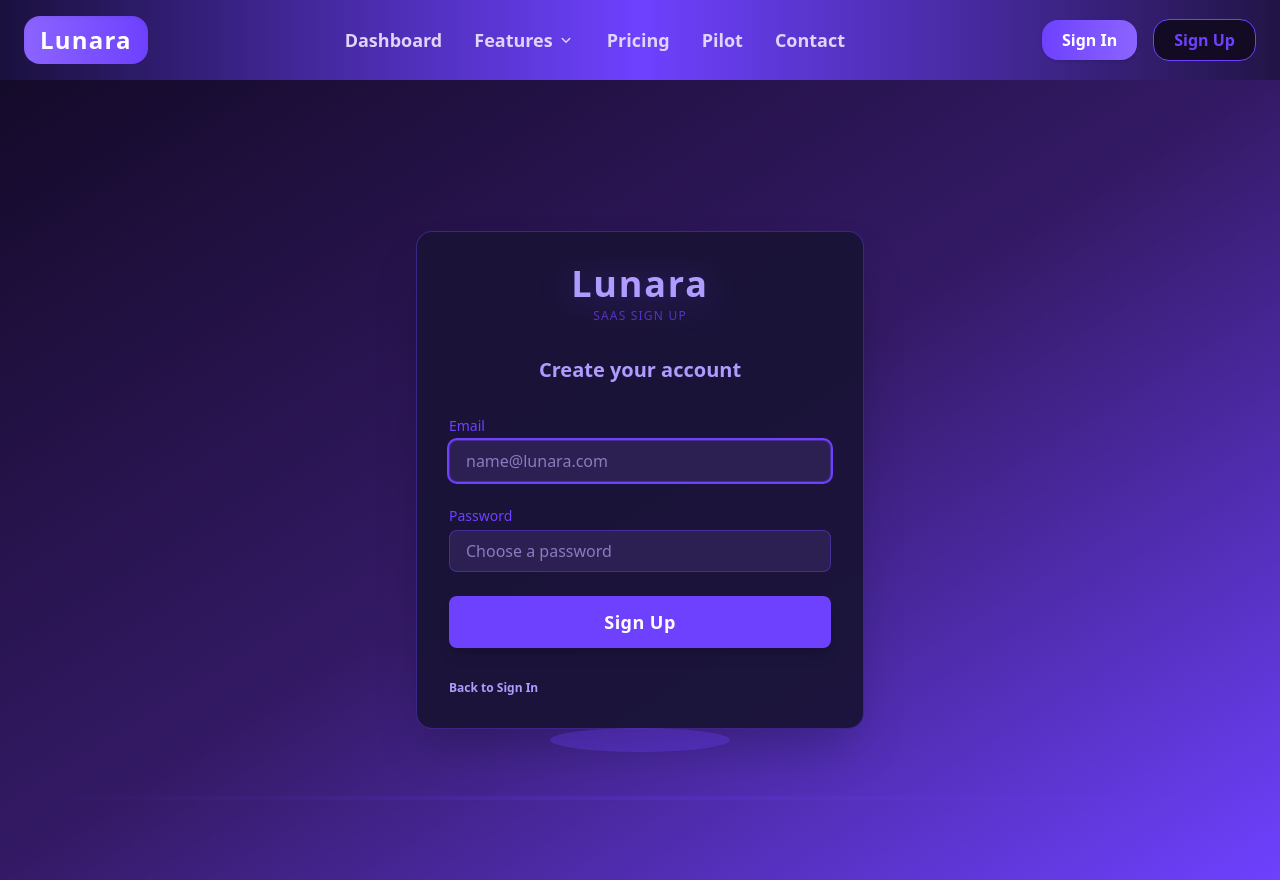
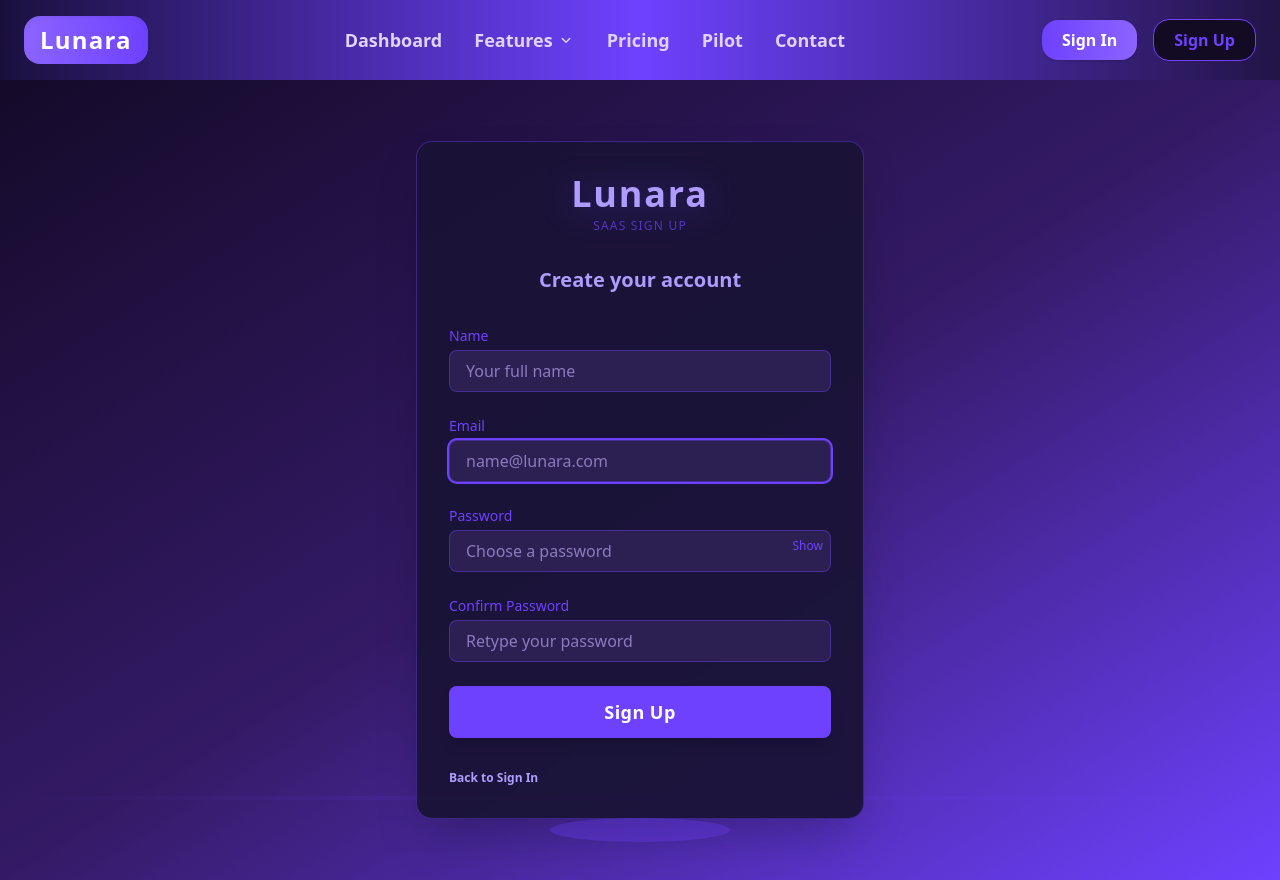
Before and after one commit to LunaraHQ/lunara-website, a Next.js app: page /auth/signup in a window 1280 px wide. Built offline with nearby package versions, Linux system fonts and the light colour scheme.

Commit message:
Update signup.js

```diff
--- a/pages/auth/signup.js
+++ b/pages/auth/signup.js
@@ -3,13 +3,31 @@ import { useRouter } from "next/router";
 import { supabase } from "../../utils/supabaseClient";
 import { useSession } from "../../hooks/useSession";
 
+// Password strength calculation
+function getPasswordStrength(password) {
+  let score = 0;
+  if (password.length > 7) score++;
+  if (password.length > 11) score++;
+  if (/[A-Z]/.test(password)) score++;
+  if (/[a-z]/.test(password)) score++;
+  if (/[0-9]/.test(password)) score++;
+  if (/[^A-Za-z0-9]/.test(password)) score++;
+  if (score <= 2) return { label: "Weak", color: "#e53e3e", percent: 30 };
+  if (score <= 4) return { label: "Medium", color: "#ecc94b", percent: 60 };
+  return { label: "Strong", color: "#38a169", percent: 100 };
+}
+
 export default function SignUp() {
   const router = useRouter();
   const { session, loading } = useSession();
+
   const [email, setEmail] = useState("");
+  const [name, setName] = useState("");
   const [password, setPassword] = useState("");
+  const [confirm, setConfirm] = useState("");
   const [errorMsg, setErrorMsg] = useState("");
   const [successMsg, setSuccessMsg] = useState("");
+  const [showPassword, setShowPassword] = useState(false);
 
   useEffect(() => {
     if (!loading && session) {
@@ -17,18 +35,38 @@ export default function SignUp() {
     }
   }, [session, loading, router]);
 
+  const strength = getPasswordStrength(password);
+
   const handleSignUp = async (e) => {
     e.preventDefault();
     setErrorMsg("");
     setSuccessMsg("");
+
+    if (!name.trim()) {
+      setErrorMsg("Name is required.");
+      return;
+    }
+    if (password !== confirm) {
+      setErrorMsg("Passwords do not match.");
+      return;
+    }
+    if (strength.label === "Weak") {
+      setErrorMsg("Password is too weak.");
+      return;
+    }
+
     const { data, error } = await supabase.auth.signUp({
       email,
       password,
+      options: { data: { full_name: name.trim() } },
     });
+
     if (error) {
       setErrorMsg(error.message);
     } else {
-      setSuccessMsg("Check your email for a confirmation link to activate your account.");
+      setSuccessMsg(
+        "Check your email for a confirmation link to activate your account."
+      );
     }
   };
 
@@ -43,10 +81,28 @@ export default function SignUp() {
             SaaS Sign Up
           </span>
         </div>
-        <h1 className="text-xl font-semibold text-center text-[#B09CFF] mb-8">Create your account</h1>
+        <h1 className="text-xl font-semibold text-center text-[#B09CFF] mb-8">
+          Create your account
+        </h1>
         <form onSubmit={handleSignUp} className="space-y-6">
           <div>
-            <label className="block mb-1 text-sm font-medium text-[#6E41FF]">Email</label>
+            <label className="block mb-1 text-sm font-medium text-[#6E41FF]">
+              Name
+            </label>
+            <input
+              type="text"
+              className="w-full px-4 py-2 bg-[#2b2051] border border-[#6E41FF]/40 rounded-lg text-[#E6E6FA] placeholder-[#8c7abf] focus:outline-none focus:ring-2 focus:ring-[#6E41FF] transition"
+              value={name}
+              onChange={(e) => setName(e.target.value)}
+              required
+              autoComplete="name"
+              placeholder="Your full name"
+            />
+          </div>
+          <div>
+            <label className="block mb-1 text-sm font-medium text-[#6E41FF]">
+              Email
+            </label>
             <input
               type="email"
               className="w-full px-4 py-2 bg-[#2b2051] border border-[#6E41FF]/40 rounded-lg text-[#E6E6FA] placeholder-[#8c7abf] focus:outline-none focus:ring-2 focus:ring-[#6E41FF] transition"
@@ -59,19 +115,79 @@ export default function SignUp() {
             />
           </div>
           <div>
-            <label className="block mb-1 text-sm font-medium text-[#6E41FF]">Password</label>
+            <label className="block mb-1 text-sm font-medium text-[#6E41FF]">
+              Password
+            </label>
+            <div className="relative">
+              <input
+                type={showPassword ? "text" : "password"}
+                className="w-full px-4 py-2 bg-[#2b2051] border border-[#6E41FF]/40 rounded-lg text-[#E6E6FA] placeholder-[#8c7abf] focus:outline-none focus:ring-2 focus:ring-[#6E41FF] transition"
+                value={password}
+                onChange={(e) => setPassword(e.target.value)}
+                required
+                autoComplete="new-password"
+                placeholder="Choose a password"
+                minLength={8}
+              />
+              <button
+                type="button"
+                className="absolute right-2 top-2 text-[#6E41FF] text-xs"
+                onClick={() => setShowPassword((v) => !v)}
+                tabIndex={-1}
+              >
+                {showPassword ? "Hide" : "Show"}
+              </button>
+            </div>
+            {/* Password Strength Meter */}
+            {password && (
+              <div className="mt-2">
+                <div className="w-full h-2 rounded bg-[#2b2051]">
+                  <div
+                    className="h-2 rounded transition-all duration-300"
+                    style={{
+                      width: `${strength.percent}%`,
+                      background: strength.color,
+                    }}
+                  />
+                </div>
+                <div
+                  className="text-xs font-semibold mt-1"
+                  style={{ color: strength.color }}
+                >
+                  {strength.label} password
+                </div>
+              </div>
+            )}
+          </div>
+          <div>
+            <label className="block mb-1 text-sm font-medium text-[#6E41FF]">
+              Confirm Password
+            </label>
             <input
-              type="password"
+              type={showPassword ? "text" : "password"}
               className="w-full px-4 py-2 bg-[#2b2051] border border-[#6E41FF]/40 rounded-lg text-[#E6E6FA] placeholder-[#8c7abf] focus:outline-none focus:ring-2 focus:ring-[#6E41FF] transition"
-              value={password}
-              onChange={(e) => setPassword(e.target.value)}
+              value={confirm}
+              onChange={(e) => setConfirm(e.target.value)}
               required
               autoComplete="new-password"
-              placeholder="Choose a password"
+              placeholder="Retype your password"
             />
+            {confirm && confirm !== password && (
+              <div className="text-red-400 text-xs mt-1 font-medium">
+                Passwords do not match.
+              </div>
+            )}
           </div>
-          {errorMsg && <div className="text-red-400 text-sm text-center font-medium">{errorMsg}</div>}
-          {successMsg && <div className="text-green-400 text-sm text-center font-medium">{successMsg}</div>}
+          {errorMsg && (
+            <div className="text-red-400 text-sm text-center font-medium">
+              {errorMsg}
+            </div>
+          )}
+          {successMsg && (
+            <div className="text-green-400 text-sm text-center font-medium">
+              {successMsg}
+            </div>
+          )}
           <button
             type="submit"
             className="w-full py-3 mt-2 bg-[#6E41FF] text-white font-bold rounded-lg shadow-lg hover:bg-[#4b299c] transition text-lg tracking-wide"
```
